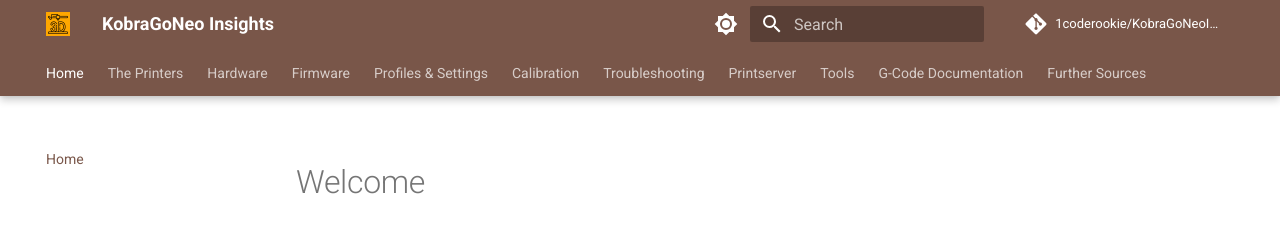
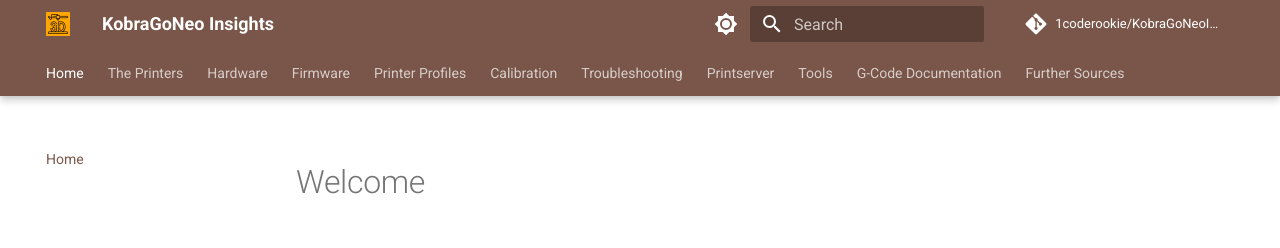
Before and after one commit to 1coderookie/KobraGoNeoInsights, an MkDocs documentation site: the page built from docs/index.md, in a window 1280 px wide. Shown: the top 248 px of the page. Built offline with MkDocs 1.6.1 and Material for MkDocs 9.7.7, drawn with Linux system fonts in a browser that asks for light colours; comment, search, counter and statistics services are not loaded.

Commit message:
Update mkdocs.yml

```diff
--- a/mkdocs.yml
+++ b/mkdocs.yml
@@ -141,7 +141,7 @@
     - Introduction: 'firmware/introduction.md'
     - Stock Firmware (Marlin Based): 'firmware/fw_marlin.md'
     - Klipper (Mod): 'firmware/fw_klipper.md'
-  - Profiles & Settings: 'pro_set.md'
+  - Printer Profiles: 'profiles.md'
   - Calibration: 'calibration.md'
   - Troubleshooting: 'troubleshooting.md'
   - Printserver: 'printserver.md'
```
